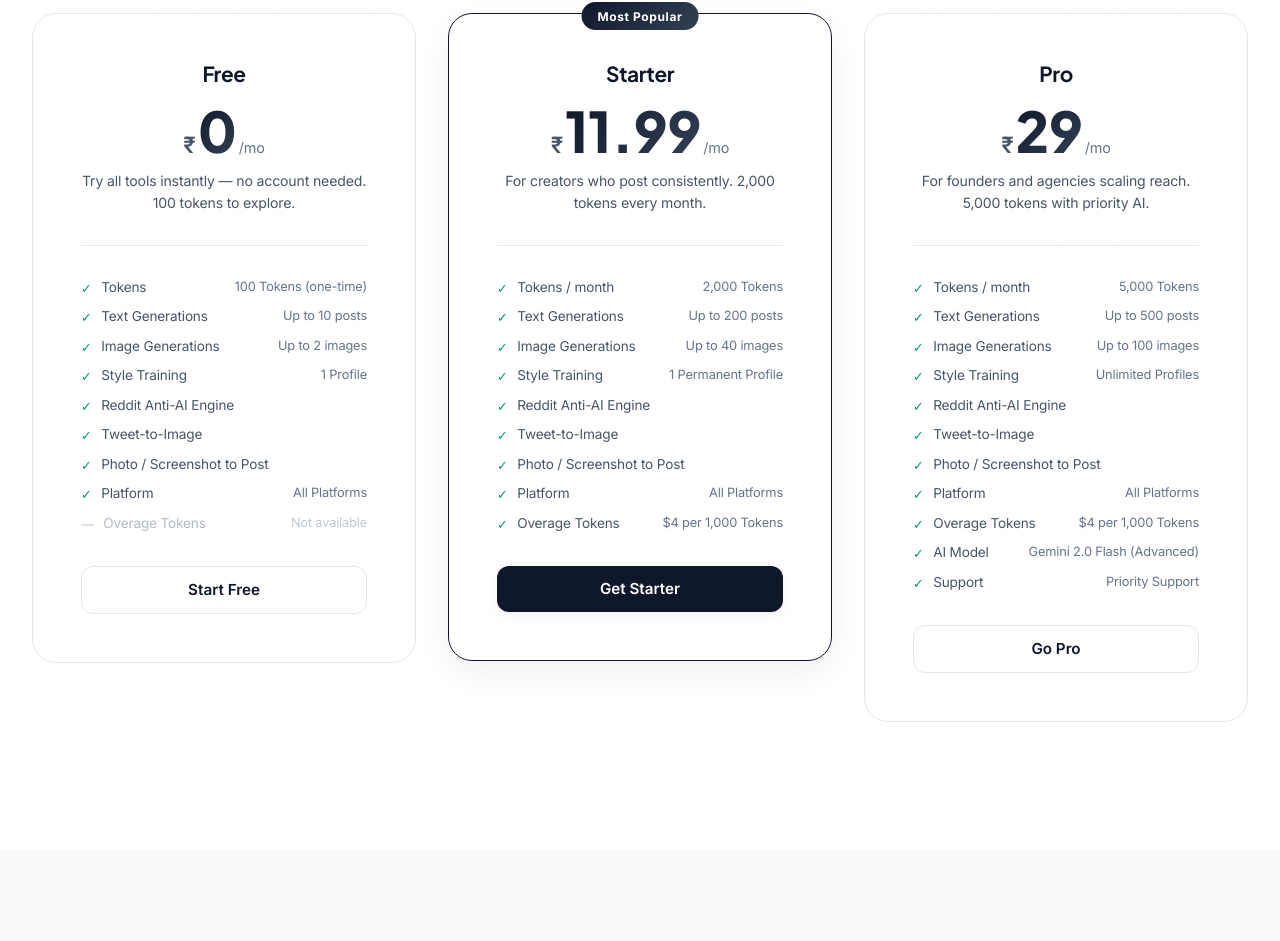
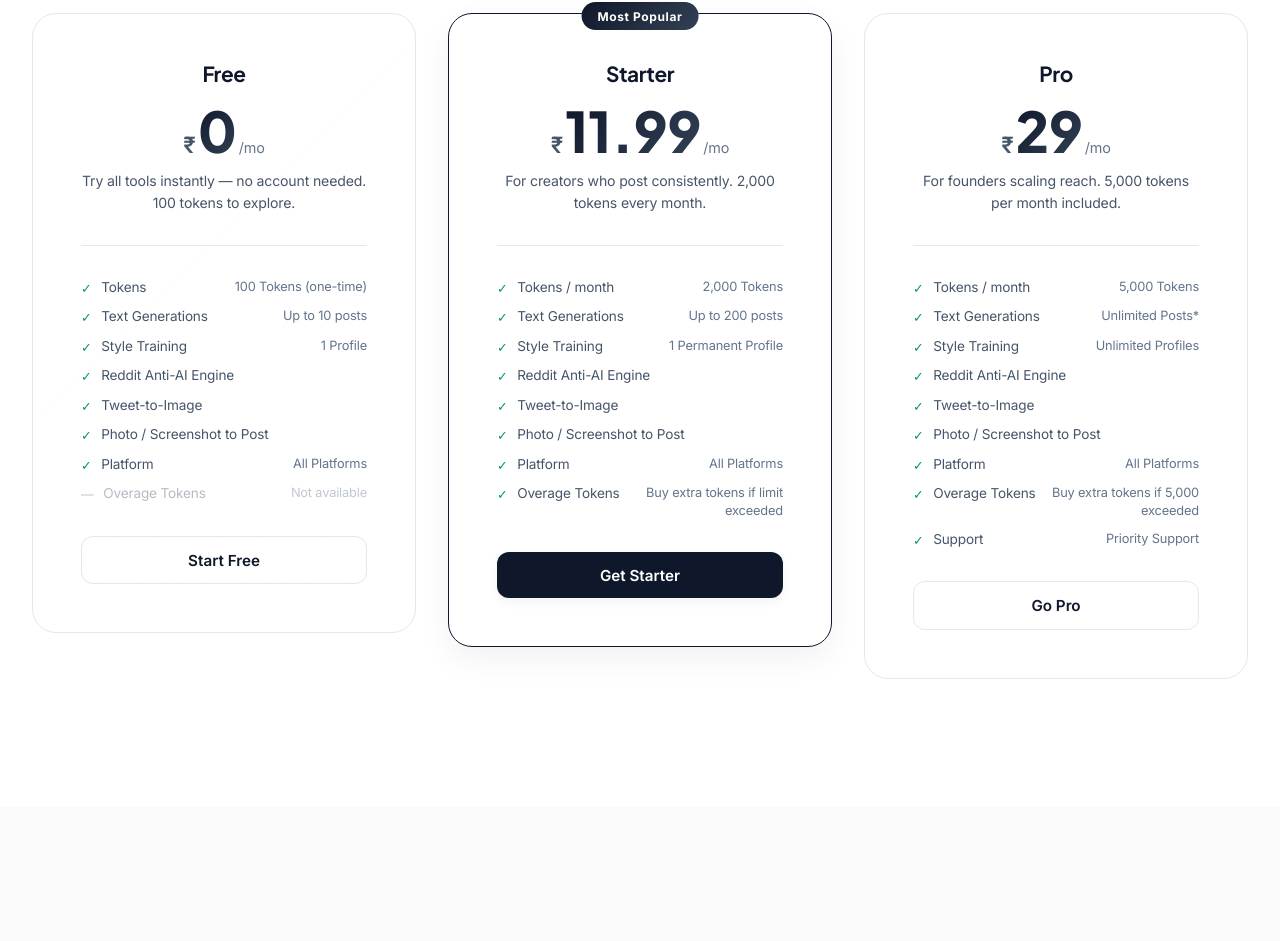
Before and after one commit to Loganath-dev/Postpilot, a Next.js app: page / in a window 1280 px wide. Shown: the part 6905-7846 px from the top of the page. Built offline with nearby package versions, Linux system fonts and the light colour scheme; no server answers.

Commit message:
feat: Update pricing copy to remove image generation limits and clarify unlimited posts

```diff
--- a/src/data/pricing.ts
+++ b/src/data/pricing.ts
@@ -20,7 +20,6 @@ export const pricingTiers: PricingTier[] = [
     features: [
       { name: "Tokens", included: true, detail: "100 Tokens (one-time)" },
       { name: "Text Generations", included: true, detail: "Up to 10 posts" },
-      { name: "Image Generations", included: true, detail: "Up to 2 images" },
       { name: "Style Training", included: true, detail: "1 Profile" },
       { name: "Reddit Anti-AI Engine", included: true },
       { name: "Tweet-to-Image", included: true },
@@ -40,13 +39,12 @@ export const pricingTiers: PricingTier[] = [
     features: [
       { name: "Tokens / month", included: true, detail: "2,000 Tokens" },
       { name: "Text Generations", included: true, detail: "Up to 200 posts" },
-      { name: "Image Generations", included: true, detail: "Up to 40 images" },
       { name: "Style Training", included: true, detail: "1 Permanent Profile" },
       { name: "Reddit Anti-AI Engine", included: true },
       { name: "Tweet-to-Image", included: true },
       { name: "Photo / Screenshot to Post", included: true },
       { name: "Platform", included: true, detail: "All Platforms" },
-      { name: "Overage Tokens", included: true, detail: "$4 per 1,000 Tokens" },
+      { name: "Overage Tokens", included: true, detail: "Buy extra tokens if limit exceeded" },
     ],
     cta: "Get Starter"
   },
@@ -55,19 +53,17 @@ export const pricingTiers: PricingTier[] = [
     name: "Pro",
     price: 29,
     annualPrice: 290,
-    description: "For founders and agencies scaling reach. 5,000 tokens with priority AI.",
+    description: "For founders scaling reach. 5,000 tokens per month included.",
     popular: false,
     features: [
       { name: "Tokens / month", included: true, detail: "5,000 Tokens" },
-      { name: "Text Generations", included: true, detail: "Up to 500 posts" },
-      { name: "Image Generations", included: true, detail: "Up to 100 images" },
+      { name: "Text Generations", included: true, detail: "Unlimited Posts*" },
       { name: "Style Training", included: true, detail: "Unlimited Profiles" },
       { name: "Reddit Anti-AI Engine", included: true },
       { name: "Tweet-to-Image", included: true },
       { name: "Photo / Screenshot to Post", included: true },
       { name: "Platform", included: true, detail: "All Platforms" },
-      { name: "Overage Tokens", included: true, detail: "$4 per 1,000 Tokens" },
-      { name: "AI Model", included: true, detail: "Gemini 2.0 Flash (Advanced)" },
+      { name: "Overage Tokens", included: true, detail: "Buy extra tokens if 5,000 exceeded" },
       { name: "Support", included: true, detail: "Priority Support" }
     ],
     cta: "Go Pro"
```
